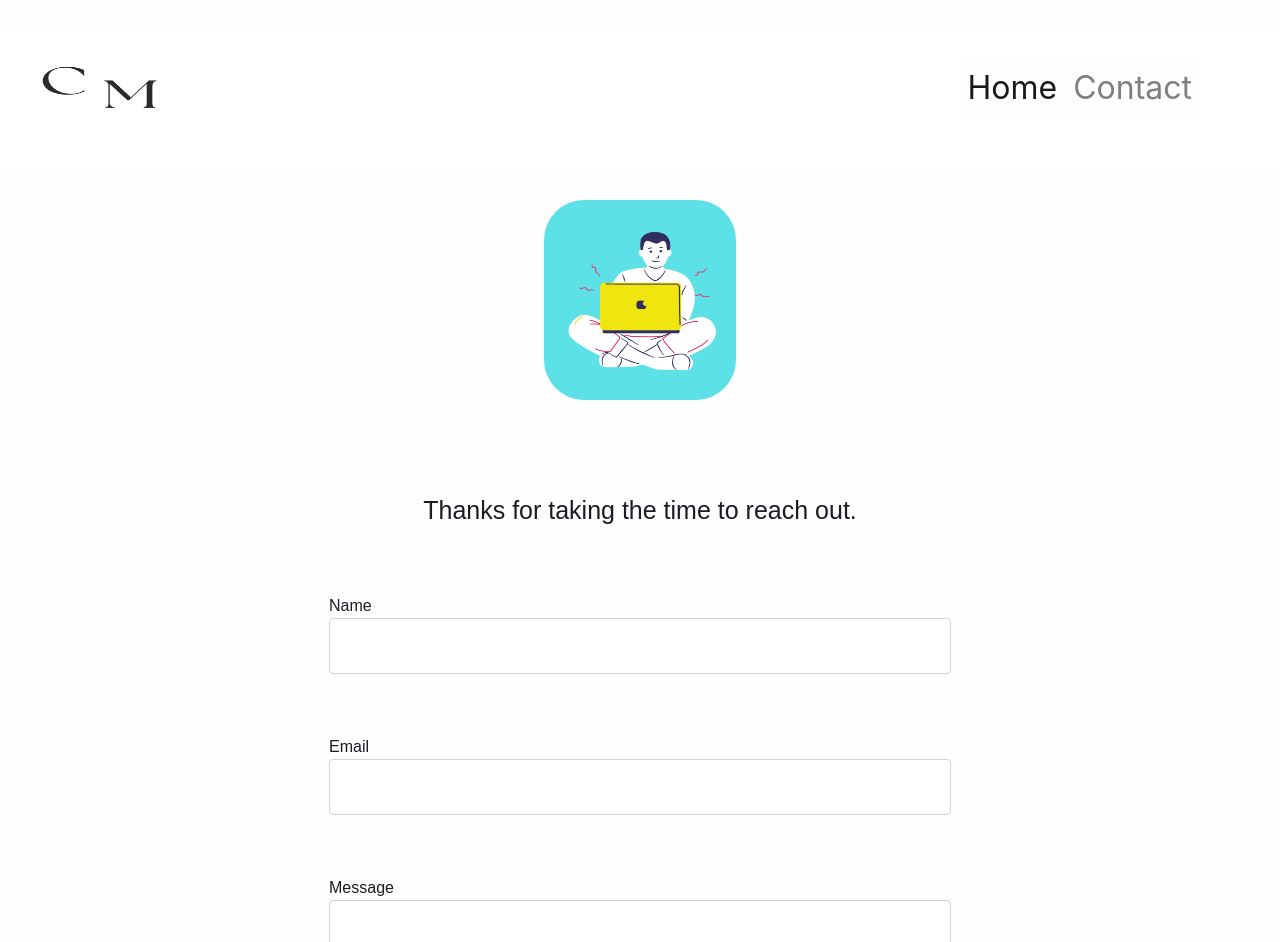
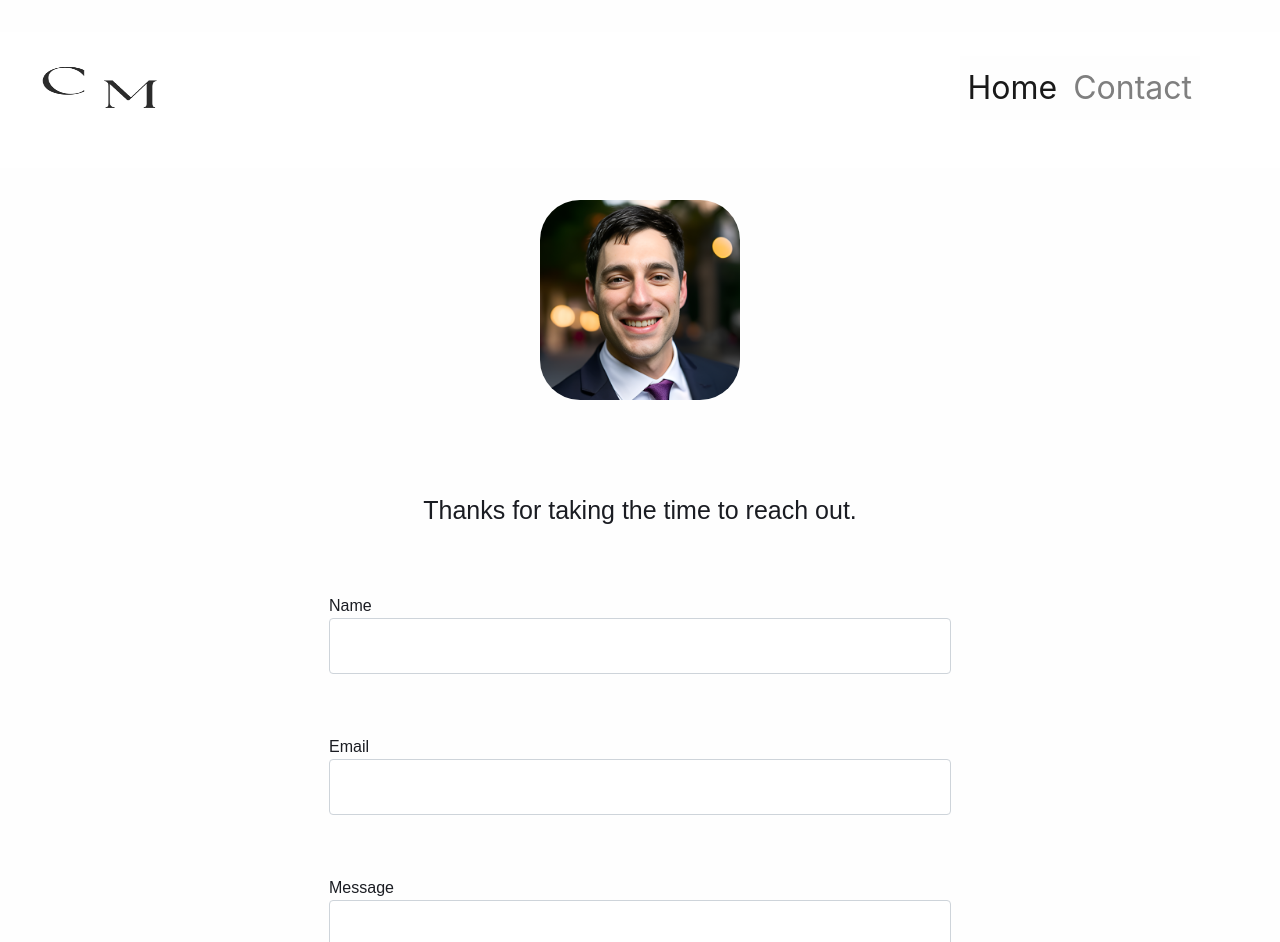
Before and after one commit to cmurphy20-CVTC/webPortfolio-v2, a React (Create React App) app: page /contact in a window 1280 px wide. Shown: the top 942 px of the page. Built offline with nearby package versions, Linux system fonts and the light colour scheme; some icons are missing.

Commit message:
updated with headshot

```diff
--- a/src/components/Contact/ContactImg.js
+++ b/src/components/Contact/ContactImg.js
@@ -1,12 +1,12 @@
 import React from "react";
-import logo from "../../assets/Images/person.png";
+import Headshot from "../../assets/Images/headshot.png"
 
 function ContactImg() {
   return(
     <div class="row justify-content-center mt-4">
 
       <div class="row logo justify-content-center">
-        <img id="logoPerson" src={logo} alt=""></img>
+        <img id="logoPerson" src={Headshot} alt=""></img>
       </div>
 
     </div>
```
